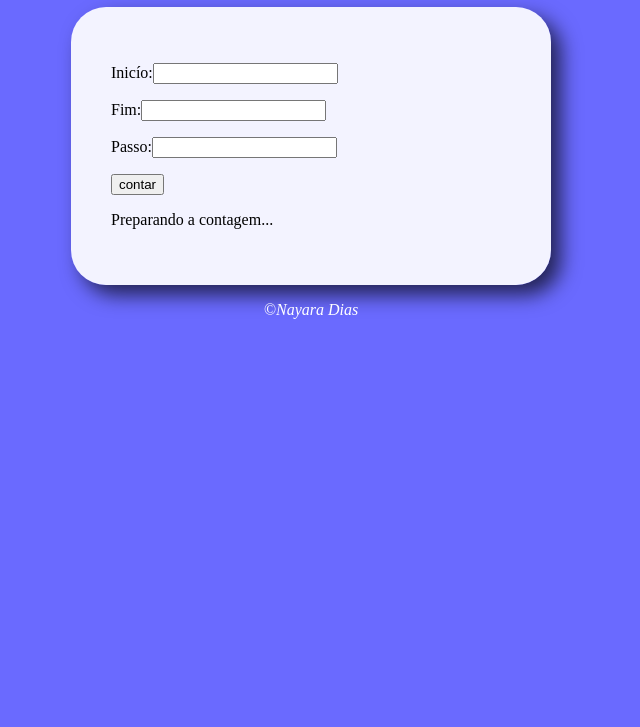
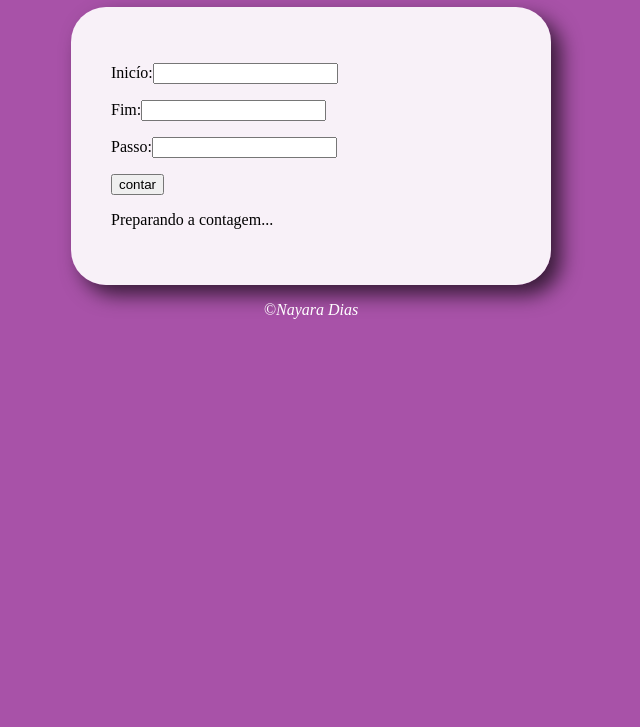
Before and after one commit to nayaradias1/Vamos-contar, a plain HTML site: page index.html in a window 1280 px wide. Shown: the part 73-800 px from the top of the page, without its empty margins (329-969 px from the left). Drawn offline with Linux system fonts and the light colour scheme.

Commit message:
alteração da cor

```diff
--- a/estilo.css
+++ b/estilo.css
@@ -1,5 +1,5 @@
 body{
-background-color: rgb(106, 106, 255);
+background-color: rgba(128, 0, 128, 0.678);
 
 }
 header{
```
